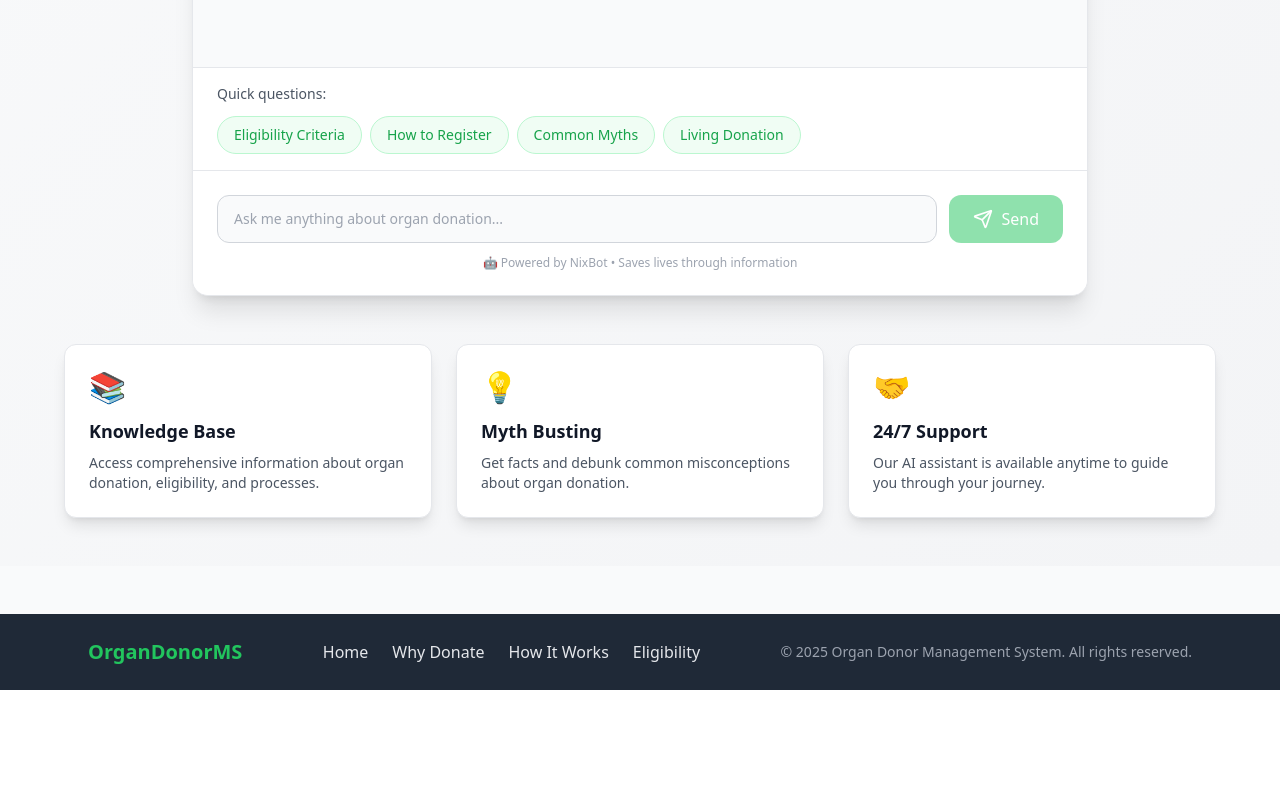
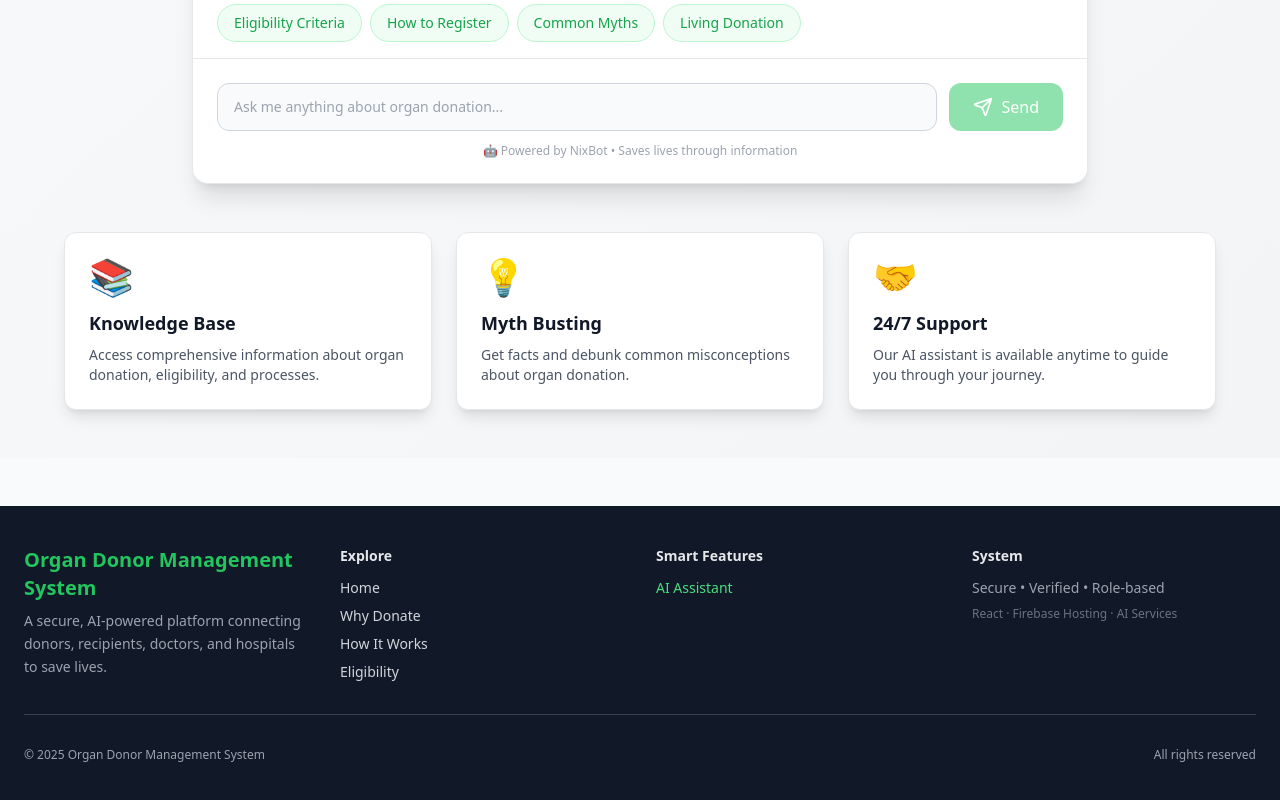
Before and after one commit to mandalnitish/odms_project, a React (Vite) app: page /chatbot in a window 1280 px wide. Shown: the part 794-1594 px from the top of the page. Before the commit the page ends 1484 px from the top, so only its background shows below. Built offline with nearby package versions, Linux system fonts and the light colour scheme; no server answers.

Commit message:
Finalize animated footer with integrated scroll-to-top button

```diff
--- a/src/App.jsx
+++ b/src/App.jsx
@@ -39,6 +39,8 @@ import ChatbotPage from "./pages/ChatbotPage";
 import DocumentVerificationPage from "./pages/DocumentVerificationPage";
 import ChatSystem from './components/ChatSystem';
 import logo from "./assets/logo.png";
+import ScrollToTop from "./components/ScrollToTop";
+import ScrollToTopButton from "./components/ScrollToTopButton";
 
 // --------------------------------------------
 // MAIN APP WRAPPER
@@ -54,6 +56,7 @@ export default function App() {
   return (
     <AuthProvider>
       <Router>
+        <ScrollToTop />
         <AppContent
           menuOpen={menuOpen}
           setMenuOpen={setMenuOpen}
@@ -108,6 +111,7 @@ function AppContent({ menuOpen, setMenuOpen, toggleDarkMode, darkMode }) {
 
       <AnimatedRoutes />
       {user && <ChatSystem />}
+      <ScrollToTopButton />
       <Footer />
     </div>
   );
--- a/src/components/Footer.jsx
+++ b/src/components/Footer.jsx
@@ -1,28 +1,158 @@
 // src/components/Footer.jsx
 import { Link } from "react-router-dom";
+import { useAuth } from "../context/AuthContext";
+import { motion } from "framer-motion";
+
+const container = {
+  hidden: { opacity: 0, y: 30 },
+  visible: {
+    opacity: 1,
+    y: 0,
+    transition: {
+      duration: 0.6,
+      ease: "easeOut",
+      staggerChildren: 0.15,
+    },
+  },
+};
+
+const item = {
+  hidden: { opacity: 0, y: 20 },
+  visible: { opacity: 1, y: 0 },
+};
 
 export default function Footer() {
+  const { user, role } = useAuth();
+
   return (
-    <footer className="bg-gray-800 text-gray-200 py-6 mt-12">
-      <div className="max-w-6xl mx-auto flex flex-col md:flex-row justify-between items-center px-6">
-        {/* Logo / Site Name */}
-        <div className="mb-4 md:mb-0 flex items-center">
-          <span className="text-xl font-bold text-green-500">OrganDonorMS</span>
-        </div>
+    <motion.footer
+      variants={container}
+      initial="hidden"
+      whileInView="visible"
+      viewport={{ once: true }}
+      className="bg-gray-900 text-gray-300 mt-12"
+    >
+      <div className="max-w-7xl mx-auto px-6 py-10">
 
-        {/* Links */}
-        <div className="flex space-x-6 mb-4 md:mb-0">
-          <Link to="/" className="hover:text-green-500 transition">Home</Link>
-          <Link to="/why-donate" className="hover:text-green-500 transition">Why Donate</Link>
-          <Link to="/how-it-works" className="hover:text-green-500 transition">How It Works</Link>
-          <Link to="/eligibility" className="hover:text-green-500 transition">Eligibility</Link>
-        </div>
+        {/* TOP GRID */}
+        <motion.div
+          variants={container}
+          className="
+            grid gap-8
+            sm:grid-cols-2
+            md:grid-cols-3
+            lg:grid-cols-4
+          "
+        >
+          {/* Branding */}
+          <motion.div variants={item} className="text-center sm:text-left">
+            <h2 className="text-xl font-bold text-green-500">
+              Organ Donor Management System
+            </h2>
+            <p className="text-sm text-gray-400 mt-2 leading-relaxed">
+              A secure, AI-powered platform connecting donors,
+              recipients, doctors, and hospitals to save lives.
+            </p>
+          </motion.div>
 
-        {/* Copyright */}
-        <div className="text-sm text-gray-400">
-          © {new Date().getFullYear()} Organ Donor Management System. All rights reserved.
-        </div>
+          {/* Public Pages */}
+          <motion.div variants={item} className="text-center sm:text-left">
+            <h3 className="text-sm font-semibold text-gray-200 mb-3">
+              Explore
+            </h3>
+            <ul className="space-y-2 text-sm">
+              {[
+                ["/", "Home"],
+                ["/why-donate", "Why Donate"],
+                ["/how-it-works", "How It Works"],
+                ["/eligibility", "Eligibility"],
+              ].map(([path, label]) => (
+                <motion.li key={path} whileHover={{ x: 6 }}>
+                  <Link
+                    to={path}
+                    className="hover:text-green-400 transition"
+                  >
+                    {label}
+                  </Link>
+                </motion.li>
+              ))}
+            </ul>
+          </motion.div>
+
+          {/* Smart Features */}
+          <motion.div variants={item} className="text-center sm:text-left">
+            <h3 className="text-sm font-semibold text-gray-200 mb-3">
+              Smart Features
+            </h3>
+            <ul className="space-y-2 text-sm">
+              <motion.li whileHover={{ x: 6 }}>
+                <Link
+                  to="/chatbot"
+                  className="font-medium text-green-400 hover:underline"
+                >
+                  AI Assistant
+                </Link>
+              </motion.li>
+
+              {user && (role === "donor" || role === "recipient") && (
+                <motion.li whileHover={{ x: 6 }}>
+                  <Link
+                    to="/verify-documents"
+                    className="font-medium text-green-400 hover:underline"
+                  >
+                    Verify Documents
+                  </Link>
+                </motion.li>
+              )}
+
+              {user && (role === "admin" || role === "doctor") && (
+                <motion.li whileHover={{ x: 6 }}>
+                  <Link
+                    to="/hospitals"
+                    className="hover:text-green-400 transition"
+                  >
+                    Hospitals
+                  </Link>
+                </motion.li>
+              )}
+            </ul>
+          </motion.div>
+
+          {/* System Info */}
+          <motion.div variants={item} className="text-center sm:text-left">
+            <h3 className="text-sm font-semibold text-gray-200 mb-3">
+              System
+            </h3>
+            <p className="text-sm text-gray-400">
+              Secure • Verified • Role-based
+            </p>
+            <p className="text-xs text-gray-500 mt-2">
+              React · Firebase Hosting · AI Services
+            </p>
+          </motion.div>
+        </motion.div>
+
+        {/* DIVIDER */}
+        <motion.div
+          variants={item}
+          className="border-t border-gray-700 my-8"
+        />
+
+        {/* BOTTOM BAR */}
+        <motion.div
+          variants={item}
+          className="
+            flex flex-col sm:flex-row
+            items-center justify-between
+            gap-3 text-xs text-gray-400 text-center
+          "
+        >
+          <span>
+            © {new Date().getFullYear()} Organ Donor Management System
+          </span>
+          <span>All rights reserved</span>
+        </motion.div>
       </div>
-    </footer>
+    </motion.footer>
   );
 }
--- /dev/null
+++ b/src/components/ScrollToTopButton.jsx
@@ -0,0 +1,46 @@
+import { useEffect, useState } from "react";
+import { motion, AnimatePresence } from "framer-motion";
+
+export default function ScrollToTopButton() {
+  const [visible, setVisible] = useState(false);
+
+  useEffect(() => {
+    const toggleVisibility = () => {
+      setVisible(window.scrollY > 300);
+    };
+
+    window.addEventListener("scroll", toggleVisibility);
+    return () => window.removeEventListener("scroll", toggleVisibility);
+  }, []);
+
+  const scrollToTop = () => {
+    window.scrollTo({
+      top: 0,
+      behavior: "smooth",
+    });
+  };
+
+  return (
+    <AnimatePresence>
+      {visible && (
+        <motion.button
+          initial={{ opacity: 0, y: 30 }}
+          animate={{ opacity: 1, y: 0 }}
+          exit={{ opacity: 0, y: 30 }}
+          transition={{ duration: 0.3 }}
+          onClick={scrollToTop}
+          className="
+            fixed bottom-6 right-6 z-50
+            bg-green-600 hover:bg-green-700
+            text-white
+            p-3 rounded-full shadow-lg
+            focus:outline-none
+          "
+          aria-label="Scroll to top"
+        >
+          ↑
+        </motion.button>
+      )}
+    </AnimatePresence>
+  );
+}
--- a/src/pages/ChatbotPage.jsx
+++ b/src/pages/ChatbotPage.jsx
@@ -1,57 +1,121 @@
 // ----------------------------------------------
 // src/pages/ChatbotPage.jsx
 // ----------------------------------------------
-import React from 'react';
-import ODMSChatbot from '../components/ODMSChatbot';
+import React from "react";
+import { motion } from "framer-motion";
+import ODMSChatbot from "../components/ODMSChatbot";
+
+/* ------------------ Animation Variants ------------------ */
+
+const cardVariants = {
+  hidden: { opacity: 0, y: 30 },
+  visible: (i) => ({
+    opacity: 1,
+    y: 0,
+    transition: {
+      delay: i * 0.15,
+      duration: 0.6,
+      ease: "easeOut",
+    },
+  }),
+};
+
+/* ------------------ Page Component ------------------ */
 
 const ChatbotPage = () => {
   return (
     <div className="min-h-screen bg-gradient-to-br from-gray-50 to-gray-100 dark:from-gray-900 dark:to-gray-800 py-12 px-4">
       <div className="max-w-6xl mx-auto">
-        {/* Page Header */}
-        <div className="text-center mb-8">
-          <h1 className="text-4xl font-bold text-gray-900 dark:text-white mb-3">
-            AI Assistant
-          </h1>
-          <p className="text-lg text-gray-600 dark:text-gray-300">
-            Get instant answers to your organ donation questions
-          </p>
-        </div>
 
-        {/* Chatbot Component */}
-        <ODMSChatbot />
+        {/* ---------- Chatbot Component ---------- */}
+        <motion.div
+          initial={{ opacity: 0, scale: 0.96 }}
+          animate={{ opacity: 1, scale: 1 }}
+          transition={{ duration: 0.6, ease: "easeOut" }}
+        >
+          <ODMSChatbot />
+        </motion.div>
 
-        {/* Additional Info Section */}
+        {/* ---------- Info Cards Section ---------- */}
         <div className="mt-12 grid md:grid-cols-3 gap-6">
-          <div className="bg-white dark:bg-gray-800 p-6 rounded-xl shadow-lg border border-gray-200 dark:border-gray-700">
-            <div className="text-3xl mb-3">📚</div>
+
+          {/* Knowledge Base */}
+          <motion.div
+            custom={0}
+            variants={cardVariants}
+            initial="hidden"
+            whileInView="visible"
+            viewport={{ once: true }}
+            whileHover={{ scale: 1.05, y: -6 }}
+            className="bg-white dark:bg-gray-800 p-6 rounded-xl shadow-lg border border-gray-200 dark:border-gray-700 cursor-pointer transition-all"
+          >
+            <motion.div
+              animate={{ rotate: [0, 8, -8, 0] }}
+              transition={{ repeat: Infinity, duration: 4 }}
+              className="text-4xl mb-3"
+            >
+              📚
+            </motion.div>
             <h3 className="font-bold text-lg mb-2 text-gray-900 dark:text-white">
               Knowledge Base
             </h3>
             <p className="text-sm text-gray-600 dark:text-gray-300">
-              Access comprehensive information about organ donation, eligibility, and processes.
+              Access comprehensive information about organ donation, eligibility,
+              and processes.
             </p>
-          </div>
+          </motion.div>
 
-          <div className="bg-white dark:bg-gray-800 p-6 rounded-xl shadow-lg border border-gray-200 dark:border-gray-700">
-            <div className="text-3xl mb-3">💡</div>
+          {/* Myth Busting */}
+          <motion.div
+            custom={1}
+            variants={cardVariants}
+            initial="hidden"
+            whileInView="visible"
+            viewport={{ once: true }}
+            whileHover={{ scale: 1.05, y: -6 }}
+            className="bg-white dark:bg-gray-800 p-6 rounded-xl shadow-lg border border-gray-200 dark:border-gray-700 cursor-pointer transition-all"
+          >
+            <motion.div
+              animate={{ scale: [1, 1.2, 1] }}
+              transition={{ repeat: Infinity, duration: 3 }}
+              className="text-4xl mb-3"
+            >
+              💡
+            </motion.div>
             <h3 className="font-bold text-lg mb-2 text-gray-900 dark:text-white">
               Myth Busting
             </h3>
             <p className="text-sm text-gray-600 dark:text-gray-300">
               Get facts and debunk common misconceptions about organ donation.
             </p>
-          </div>
+          </motion.div>
 
-          <div className="bg-white dark:bg-gray-800 p-6 rounded-xl shadow-lg border border-gray-200 dark:border-gray-700">
-            <div className="text-3xl mb-3">🤝</div>
+          {/* 24/7 Support */}
+          <motion.div
+            custom={2}
+            variants={cardVariants}
+            initial="hidden"
+            whileInView="visible"
+            viewport={{ once: true }}
+            whileHover={{ scale: 1.05, y: -6 }}
+            className="bg-white dark:bg-gray-800 p-6 rounded-xl shadow-lg border border-gray-200 dark:border-gray-700 cursor-pointer transition-all"
+          >
+            <motion.div
+              animate={{ y: [0, -6, 0] }}
+              transition={{ repeat: Infinity, duration: 2.5 }}
+              className="text-4xl mb-3"
+            >
+              🤝
+            </motion.div>
             <h3 className="font-bold text-lg mb-2 text-gray-900 dark:text-white">
               24/7 Support
             </h3>
             <p className="text-sm text-gray-600 dark:text-gray-300">
-              Our AI assistant is available anytime to guide you through your journey.
+              Our AI assistant is available anytime to guide you through your
+              journey.
             </p>
-          </div>
+          </motion.div>
+
         </div>
       </div>
     </div>
```
Also changed, not shown: src/components/ScrollToTop.jsx (added, +15 -0 lines).
